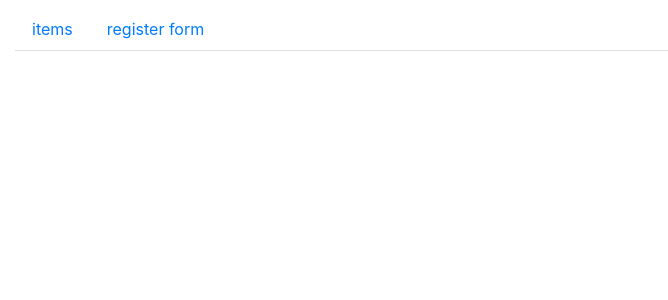
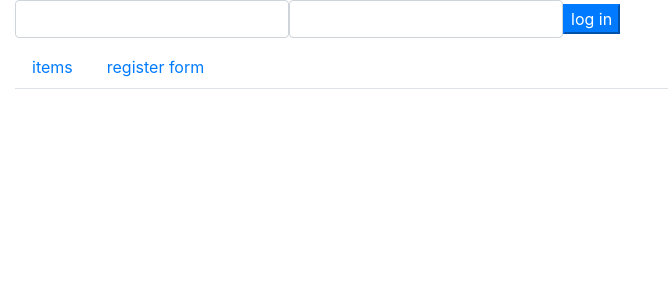
Before and after one commit to rzeznik-kasia/ngApp, an Angular app: page / in a window 1280 px wide. Shown: the top 300 px of the page, without its empty margins (0-668 px from the left). Built offline with nearby package versions, Linux system fonts and the light colour scheme.

Commit message:
wurzucanie ale bez autoryzacji juz przez serwis

```diff
--- a/src/app/app.component.html
+++ b/src/app/app.component.html
@@ -1,4 +1,7 @@
 <div class="container-fluid">
+
+  <app-auth></app-auth>
+
   <nav class="nav nav-tabs mt-2 mb-2"> <!--margin top i bottom-->
     <a class="nav-itme nav-link"
        routerLinkActive="acitve"
--- /dev/null
+++ b/src/app/components/auth/auth.component.html
@@ -0,0 +1,5 @@
+<form class="form-inline"> <!--action w angularze niepotrzebne-->
+  <input type="text" class="form-control">
+  <input type="password" class="form-control">
+  <button class="btn-primary">log in</button>
+</form>
--- /dev/null
+++ b/src/app/components/auth/auth.component.ts
@@ -0,0 +1,18 @@
+import { Component, OnInit } from '@angular/core';
+import {AuthService} from "../../services/auth.service";
+
+@Component({
+  selector: 'app-auth',
+  templateUrl: './auth.component.html',
+  styleUrls: ['./auth.component.css']
+})
+export class AuthComponent implements OnInit {
+
+  constructor(public authService: AuthService) {
+
+  }
+
+  ngOnInit() {
+  }
+
+}
--- a/src/app/services/items.service.ts
+++ b/src/app/services/items.service.ts
@@ -30,6 +30,10 @@ export class ItemsService implements CRUDServiceInterface {
 
   remove(id): Observable<any> {
     return this.http
-      .delete(Settings.ITEMS_END_POINT + "/" + id);
+      //.delete(`${Settings.ITEMS_END_POINT}/{id}`);//live template
+      .delete(Settings.ITEMS_END_POINT + "/" + id); //ecma5
+
+
+
   }
 }
```
Also changed, not shown: src/app/app.module.ts (+7 -2 lines), src/app/services/auth.service.ts (added, +8 -0 lines), src/app/components/auth/auth.component.css (added), 1 other file (tests, documents, lock files or other folders).
